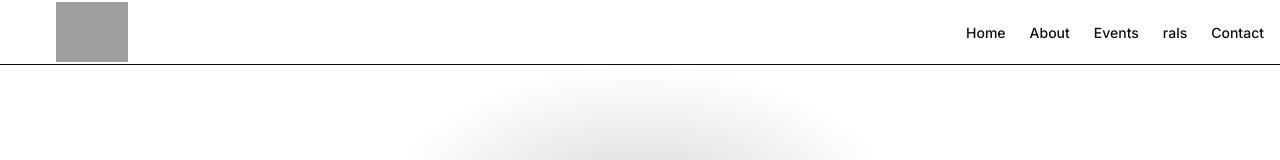
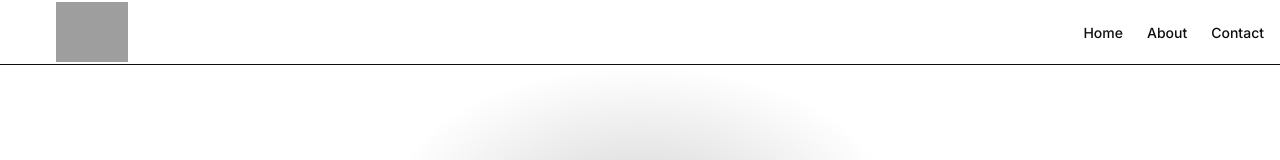
Before and after one commit to vamshichi/N3Events, a Next.js app: page / in a window 1280 px wide. Shown: the top 160 px of the page. Built offline with nearby package versions, Linux system fonts and the light colour scheme; grey boxes are pictures that could not be loaded.

Commit message:
home event  is down

```diff
--- a/components/Header.tsx
+++ b/components/Header.tsx
@@ -26,7 +26,7 @@ const Header = () => {
         {/* Desktop Navigation */}
         <nav className="hidden md:flex">
           <ul className="flex items-center gap-6">
-            {["Home", "About", "Events", "rals", "Contact"].map((item, index) => (
+            {["Home", "About", "Contact"].map((item, index) => (
               <li key={index}>
               <Link
   href={item === "Home" ? "/" : `/${item.toLowerCase().replace(/\s+/g, "-")}`}
```
